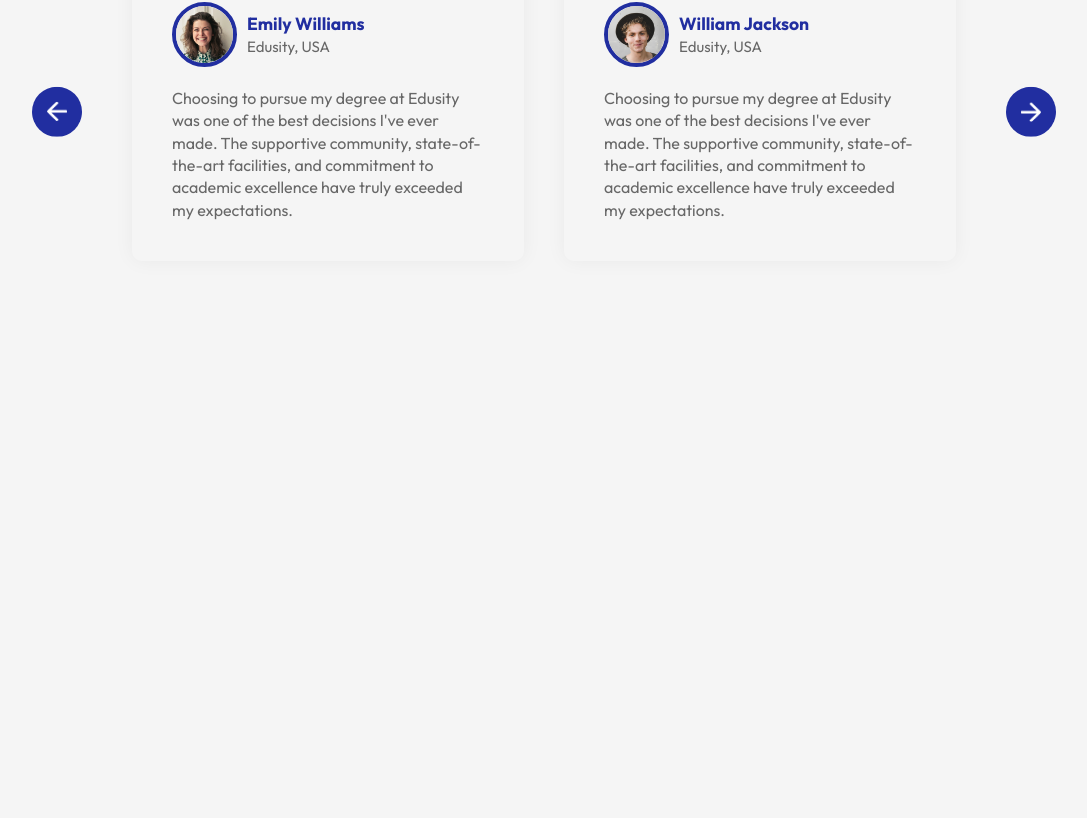
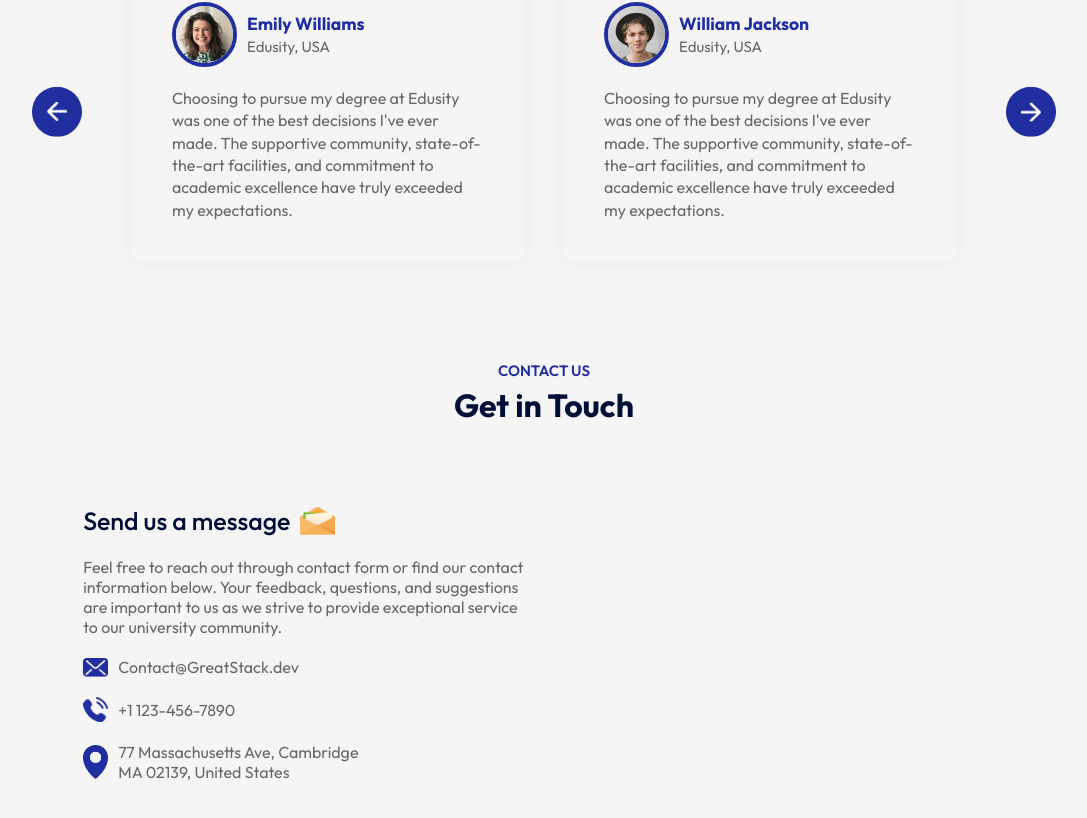
Before and after one commit to dashrathshinde07/ReactProjectHub, a React (Vite) app in the folder edusity/: page / in a window 1280 px wide. Shown: the part 2679-3497 px from the top of the page, without its empty margins (96-1183 px from the left). Before the commit the page ends 3040 px from the top, so only its background shows below. Built offline with nearby package versions, Linux system fonts and the light colour scheme.

Commit message:
In contact section the contact detail section is done

```diff
--- a/edusity/src/App.jsx
+++ b/edusity/src/App.jsx
@@ -6,6 +6,7 @@
 import About from "./Components/About/About";
 import Campus from "./Components/Campus/Campus";
 import Testimonials from "./Components/Testimonials/Testimonials";
+import Contact from "./Components/Contact/Contact";
 
 const App = () => {
   return (
@@ -20,7 +21,9 @@
           <Title subTitle="GALLERY" title="Campus Photos" />
           <Campus />
           <Title subTitle="TESTIMONIALS" title="What Student Says" />
-          <Testimonials/>
+          <Testimonials />
+          <Title subTitle="CONTACT US" title="Get in Touch" />
+          <Contact/>
         </div>
       </div>
     </>
--- /dev/null
+++ b/edusity/src/Components/Contact/Contact.css
@@ -0,0 +1,42 @@
+.contact{
+  margin: 80px auto;
+  max-width: 90%;
+  display: flex;
+  align-items:center;
+  justify-content: space-between;
+}
+
+.contact-col{
+  flex-basis: 48%;
+  color: #676767;
+}
+
+.contact-col h3{
+  color: #000F38;
+  font-weight: 500;
+  font-size: 25px;
+  display: flex;
+  align-items: center;
+  margin-bottom: 20px;
+}
+
+.contact-col h3 img{
+  width: 35px;
+  margin-left: 10px;
+}
+
+.contact-col p{
+  max-width: 450px;
+  list-style: 0.3;
+}
+
+.contact-col ul li{
+  display: flex;
+  align-items: center;
+  margin: 20px 0;
+}
+
+.contact-col ul li img{
+  width: 25px;
+  margin-right: 10px;
+}
--- /dev/null
+++ b/edusity/src/Components/Contact/Contact.jsx
@@ -0,0 +1,32 @@
+import "./Contact.css";
+import msg_icon from "../../assets/msg-icon.png";
+import mail_icon from "../../assets/mail-icon.png";
+import phone_icon from "../../assets/phone-icon.png";
+import location_icon from "../../assets/location-icon.png";
+
+const Contact = () => {
+  return (
+    <>
+      <div className="contact">
+        <div className="contact-col">
+          <h3>
+            Send us a message <img src={msg_icon} alt="" />
+          </h3>
+          <p>
+            Feel free to reach out through contact form or find our contact
+            information below. Your feedback, questions, and suggestions are
+            important to us as we strive to provide exceptional service to our
+            university community.
+          </p>
+          <ul>
+            <li><img src={mail_icon} alt="" />Contact@GreatStack.dev </li>
+            <li><img src={phone_icon} alt="" />+1 123-456-7890</li>
+            <li><img src={location_icon} alt="" />77 Massachusetts Ave, Cambridge <br /> MA 02139, United States</li>
+          </ul>
+        </div>
+      </div>
+    </>
+  );
+};
+
+export default Contact;
```
